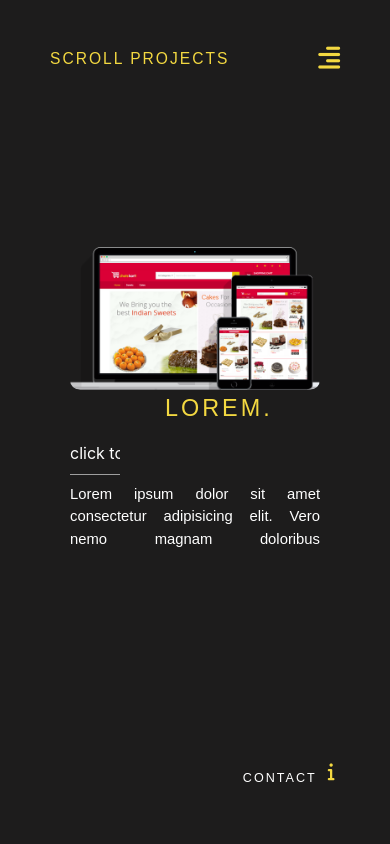
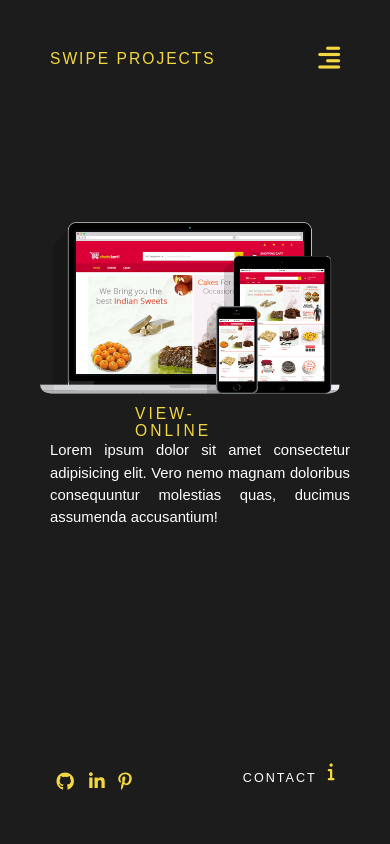
Before and after one commit to lebogangolifant/portfolio, a PHP site: page /projects.html in a window 390 px wide. Run offline with PHP 8.4, Linux system fonts and the light colour scheme; some libraries are stand-ins or nearby versions; some web fonts are replaced.

Commit message:
redesign projrcts page

```diff
--- a/projects.html
+++ b/projects.html
@@ -15,19 +15,15 @@
   <link href="https://fonts.googleapis.com/css?family=Cabin|Cabin+Condensed&display=swap" rel="stylesheet" />
   <!-- font awesome kit script -->
   <script src="https://kit.fontawesome.com/bcdb4329ce.js" crossorigin="anonymous"></script>
-  <script
-  src="https://code.jquery.com/jquery-3.5.1.min.js"
-  integrity="sha256-9/aliU8dGd2tb6OSsuzixeV4y/faTqgFtohetphbbj0="
-  crossorigin="anonymous"></script>
-  <!-- Compiled and minified JavaScript -->
-  <script src="https://cdnjs.cloudflare.com/ajax/libs/materialize/1.0.0/js/materialize.min.js"></script>
+
+
 </head>
 
 <body>
   <section>
     <header>
       <!-- logo -->
-      <a href="#" class="logo">scroll projects</a>
+      <a href="" class="logo">swipe projects</a>
       <div class="toggle" onclick="toggleMenu();">
         <i class="fas fa-align-right"></i>
       </div>
@@ -71,57 +67,87 @@
       <!-- projects 1 -->
       <div class="carousel-item">
         <img src="img/img1.png" />
-        <a href="https://google.com" target="_blank"><h1>Lorem.</h1></a>
-        <input type="text" class="input-box" value="CLICK TO SHOW CONTENT" >
+        <a href="https://google.com" target="_blank">
+          <h1>view-online</h1>
+        </a>
+        <!-- tooltip -->
+        <a href="#"><i class="fas fa-globe tooltip">
+          <span class="tooltiptext">view online</span></i></a>
+           <!-- projects detail -->
+        <input type="text"  value="CLICK TO SHOW PROJECT DETAILS">
         <div id="content">
           <div class="carousel-description">
             <p>Lorem ipsum dolor sit amet consectetur adipisicing elit. Vero nemo magnam doloribus consequuntur
               molestias quas, ducimus assumenda accusantium!</p>
-              <button>X</button>
+            <button>X</button>
           </div>
         </div>
       </div>
       <!-- projects 2 -->
       <div class="carousel-item">
         <img src="img/img2.jpg" />
-        <a href="https://google.com" target="_blank"><h1>Lorem.</h1></a>
-        <input type="text" class="input-width" value="CLICK TO SHOW CONTENT">
+        <a href="https://google.com" target="_blank">
+          <h1>view-online</h1>
+        </a>
+        <!-- tooltip -->
+        <a href="#"><i class="fas fa-globe tooltip">
+          <span class="tooltiptext">view online</span></i></a>
+           <!-- projects detail -->
+        <input type="text" class="input-width" value="CLICK TO SHOW PROJECT DETAILS">
         <div id="content">
           <div class="carousel-description">
             <p>Lorem ipsum dolor sit amet consectetur adipisicing elit. Vero nemo magnam doloribus consequuntur
               molestias quas, ducimus assumenda accusantium!</p>
-              <button>X</button>
+            <button>X</button>
           </div>
         </div>
       </div>
       <!-- projects 3 -->
       <div class="carousel-item">
         <img src="img/img3.jpg" />
-        <a href="https://google.com" target="_blank"><h1>Lorem.</h1></a>
-        <input type="text" value="CLICK TO SHOW CONTENT">
+        <a href="https://google.com" target="_blank">
+          <h1>view-online</h1>
+        </a>
+        <!-- tooltip -->
+        <a href="#"><i class="fas fa-globe tooltip">
+          <span class="tooltiptext">view online</span></i></a>
+           <!-- projects detail -->
+        <input type="text" value="CLICK TO SHOW PROJECT DETAILS">
         <div id="content">
           <div class="carousel-description">
             <p>Lorem ipsum dolor sit amet consectetur adipisicing elit. Vero nemo magnam doloribus consequuntur
               molestias quas, ducimus assumenda accusantium!</p>
-              <button>X</button>
+            <button>X</button>
           </div>
         </div>
       </div>
       <!-- projects 4 -->
       <div class="carousel-item">
         <img src="img/img4.jpg" />
-        <a href="https://google.com" target="_blank"><h1>Lorem.</h1></a>
-        <input type="text" value="CLICK TO SHOW CONTENT">
+        <a href="https://google.com" target="_blank">
+          <h1>view-online</h1>
+        </a>
+        <!-- tooltip -->
+        <a href="#"><i class="fas fa-globe tooltip">
+          <span class="tooltiptext">view online</span></i></a>
+           <!-- projects detail -->
+        <input type="text" value="CLICK TO SHOW PROJECT DETAILS">
         <div id="content">
           <div class="carousel-description">
             <p>Lorem ipsum dolor sit amet consectetur adipisicing elit. Vero nemo magnam doloribus consequuntur
               molestias quas, ducimus assumenda accusantium!</p>
-              <button>X</button>
+            <button>X</button>
           </div>
         </div>
       </div>
   </section>
   <script src="main.js"></script>
+  <script src="https://code.jquery.com/jquery-3.4.1.js"></script>
+  <!-- Compiled and minified JavaScript -->
+  <script src="https://cdnjs.cloudflare.com/ajax/libs/materialize/1.0.0/js/materialize.min.js"></script>
+  <script type="text/javascript">$(document).ready(function(){
+    $('.carousel').carousel();
+  });</script>
 </body>
 
 </html>
--- a/style.css
+++ b/style.css
@@ -24,7 +24,9 @@ section {
   overflow: hidden;
   text-align: center;
 }
-
+/* ========================== */
+/* home page */
+/* ========================== */
 /* header */
 header {
   position: absolute;
@@ -43,14 +45,14 @@ header {
   text-decoration: none;
   text-transform: uppercase;
   color: #f3d841;
-  font-size: 20px;
+  font-size: 18px;
   letter-spacing: 2px;
-  font-weight: 900;
+
 }
 
 .toggle {
   position: relative;
-  font-size: 40px;
+  font-size: 36px;
   cursor: pointer;
   color: #f3d841;
 }
@@ -140,7 +142,6 @@ header {
 .info-icon li {
   list-style: none;
   font-size: 0.9em;
-
 }
 
 .info-icon li a {
@@ -201,93 +202,233 @@ header {
 
 /* ============================== */
 /* projects page */
+/* ============================== */
 .projects {
   margin: 10% auto auto auto;
   text-transform: uppercase;
   font-size: 1em;
 }
 
-.carousel{
-  margin: -150px auto 0 auto;
+.carousel {
+  margin: -250px auto 0 auto;
   height: 1000px;
-  perspective: 600px;
-
-}
-.carousel .carousel-item{
-  width: 400px;
+  perspective: 700px;
 }
 
-.carousel .carousel-item img{
-  width: 100%;
+.carousel .carousel-item {
+  width: 600px;
+}
+
+.carousel .carousel-item img {
+  width: 600px;
   border-radius: 10px;
 }
 
-.carousel .carousel-item h1{
-  margin: -15px 0 0 200px;
+.carousel .carousel-item h1 {
+  margin: -10px 0 0 200px;
   padding: 0;
-  background: transparent;
+  background: #1d1c1c;
   box-sizing: border-box;
-  font-size: 3em;
+  font-size: 1.5em;
   text-transform: uppercase;
   letter-spacing: 3px;
   padding: 10px 5px;
+  visibility: hidden;
 }
-.carousel .carousel-item a{
+
+/* tooltip container */
+.tooltip {
+  position: relative;
+  display: inline-block;
+}
+
+.tooltip .tooltiptext {
+  visibility: hidden;
+  width: 120px;
+  background-color:#1d1c1c;
+  color: #07d634;
+  text-align: center;
+  border-radius: 6px;
+  padding: 5px 0;
+  font-size: 14px;
+  /* Position the tooltip */
+  position: absolute;
+  z-index: 1;
+}
+
+.fa-globe{
+color: #07d634;
+font-size: 30px;
+margin: -50px 0 10px 0;
+}
+.fa-globe:hover .tooltiptext{
+  color: #07d634;
+  visibility: visible;
+  }
+  .fa-globe:hover{
+    color: #4e4e4e;
+    }
+
+.carousel .carousel-item a {
   text-decoration: none;
   color: #f3d841;
 }
 
-.carousel-description{
+.carousel-description {
   width: 800px;
 }
 
-.carousel-description p{
+.carousel-description p {
   margin-right: 140px;
   font-size: 1.3em;
 }
-.carousel-description button{
+
+.carousel-description button {
   margin: 10px 100px 0 0;
-font-size: 20px;
+  font-size: 18px;
+  font-weight: 900;
+  background-color: #1d1c1c;
+  color: #f3d841;
+ border: none;
+  padding: 5px;
   font-family: sans-serif;
   cursor: pointer;
   z-index: 1;
 }
 
-.carousel .carousel-item h1:hover{
+.carousel .carousel-item h1:hover {
   color: #fff;
 }
 
-
-
-/*=============================*/
+/* project detail input */
 #content {
   display: none;
 }
 
-input[type="text"]{
+input[type="text"] {
   color: transparent;
   text-shadow: 0 0 0 #fff;
   padding: 6px 12px;
   font-size: 11px;
+  letter-spacing: 2px;
+  margin-top: 10px;
   width: 150px;
-    border-bottom: 2px solid #f3d841;
   cursor: pointer;
+  border: #fff;
+
 }
 
-input[type="text"]:hover{
+input[type="text"]:hover {
   color: transparent;
   text-shadow: 0 0 0 #f3d841;
   cursor: pointer;
 }
-input[type="text"]:focus{
+
+input[type="text"]:focus {
   outline: none;
+  border-bottom: 3px solid #f3d841 !important;
 }
-input:focus + div#content {
+
+input:focus+div#content {
   display: block;
 }
 
+/* about page section */
+.about-wrapper {
+  margin: auto;
+}
+
+.about-wrapper>div {
+  margin: 40px;
+  padding: 20px;
+}
 
 
+.row {
+  display: flex;
+  flex-direction: row;
+  flex-wrap: wrap;
+  width: 100%;
+}
+
+.column {
+  margin: 50px;
+  padding: 20px;
+  display: flex;
+  flex-direction: column;
+  flex-basis: 100%;
+  flex: 1;
+  text-transform: uppercase;
+  letter-spacing: 2px;
+}
+
+.double-column {
+  display: flex;
+  flex-direction: column;
+  flex-basis: 100%;
+  flex: 2;
+}
+
+.about-column {
+  color: #f3d841;
+  padding: 40px 30px;
+  height: 600px;
+  width: 700px;
+}
+
+.about-column p {
+  text-transform: none;
+  color: #fff;
+  margin-top: 50px;
+  font-size: 1em;
+  line-height: 2;
+  text-justify: justify;
+}
+
+.skills-column {
+  color: #f3d841;
+  padding: 40px 30px;
+  height: 600px;
+  width: 700px;
+  background-color: #202020;
+  border: 1px solid #202020;
+  border-radius: 10px;
+  box-shadow: 0 4px 8px 0 rgba(0, 0, 0, 0.2), 0 6px 20px 0 rgba(0, 0, 0, 0.19);
+}
+
+.services {
+  color: #fff;
+  margin-top: 50px;
+  list-style-type: circle;
+  text-transform: none;
+  line-height: 2;
+}
+
+.services li {
+  display: inline-block;
+  margin-left: 10px;
+  font-size: 16px;
+}
+
+.unique-color {
+  color: #f3d841;
+}
+
+.unique-color i {
+  color: #f3d841;
+}
+
+.skill-icons li {
+  display: inline-block;
+  margin-left: 10px;
+  font-size: 16px;
+}
+
+.skill-icons i {
+  display: inline-block;
+  margin: 50px 0 0 50px;
+  font-size: 60px;
+}
 
 /* ============================== */
 /* mobile responsive */
@@ -307,6 +448,7 @@ input:focus + div#content {
     cursor: pointer;
     color: #f3d841;
   }
+
   .landing-content {
     margin: 0 0 100px -120px;
     text-align: center;
@@ -325,83 +467,81 @@ input:focus + div#content {
   #text-indent {
     margin-left: 200px;
   }
+
+
+/* social icons */
+.social-icons {
+  bottom: 40px;
+  left: 50px;
+  letter-spacing: 4px;
+  flex-direction: row;
 }
 
+
 /* carousel projects showcase */
-@media screen and (max-width: 600px) {
-  .carousel{
-    margin: -150px 0 0 -30px;
-    height: 400px;
+.carousel {
+  margin: -200px 0 0 0;
+  height: 600px;
   text-align: center;
   perspective: 10px;
-
-  }
-  .carousel .carousel-item{
-    width: 50px;
-    margin-left: -100px;
 }
 
-  .carousel .carousel-item img{
-    width: 250px;
+.carousel .carousel-item {
+  width: 50px;
+  margin-left: -130px;
 }
 
-  .carousel .carousel-item h1{
-    margin: -10px 0 0 90px;
-    font-size: 6vw;
+.carousel .carousel-item img {
+  width: 300px;
+}
+
+.carousel .carousel-item h1 {
+  margin: -5px 0 -60px 90px;
+  font-size: 4vw;
   letter-spacing: 3px;
+  visibility: visible;
 }
-  .carousel-description{
+.tooltip {
+  display: none;
+}
+.fa-globe{
+  visibility: hidden;
+  display: none;
+}
+.carousel-description {
+  margin-top: -30px;
   width: 400px;
   padding-bottom: 100px;
 }
 
-  .carousel-description p{
-  margin-right: 300px;
+.carousel-description p {
+  margin: -10px 0 0 10px;
   font-size: 3.8vw;
-  padding-bottom: 100px;
-  width: 250px;
+  ;
+  width: 300px;
   text-align: justify;
 }
-  .carousel-description button{
-   margin: 10px 100px 0 0;
-  font-size: 20px;
-  font-family: sans-serif;
-  cursor: pointer;
-  z-index: 1;
+
+.carousel-description button {
+  visibility: hidden;
 }
 
 .input-box {
   width: 10%;
-    display:inline-block;
+  display: inline-block;
 }
+
 #content {
   display: block;
 }
-  input[type="text"]{
-      font-size: 9vw;
-      padding: 60px 12px;
-      border-bottom: 2px solid #f3d841;
-      cursor: pointer;
-      text-transform: lowercase;
-      font-size: 12px;
-  }
-  .input-width{
-    height: 200px;
-  }
-  .input-width{
-    width: 100%;
+
+input[type="text"] {
+  visibility: hidden;
+
 }
 
-  .carousel-description button{
-    margin: 10px 100px 20px 0;
-   font-size: 20px;
-   font-family: sans-serif;
-   cursor: pointer;
-   z-index: 1;
-   }
 
-  .social-icons li a{
-    display: none;
-  }
+
+
 
 }
```
Lines whose indentation alone changed are shown as unchanged.
